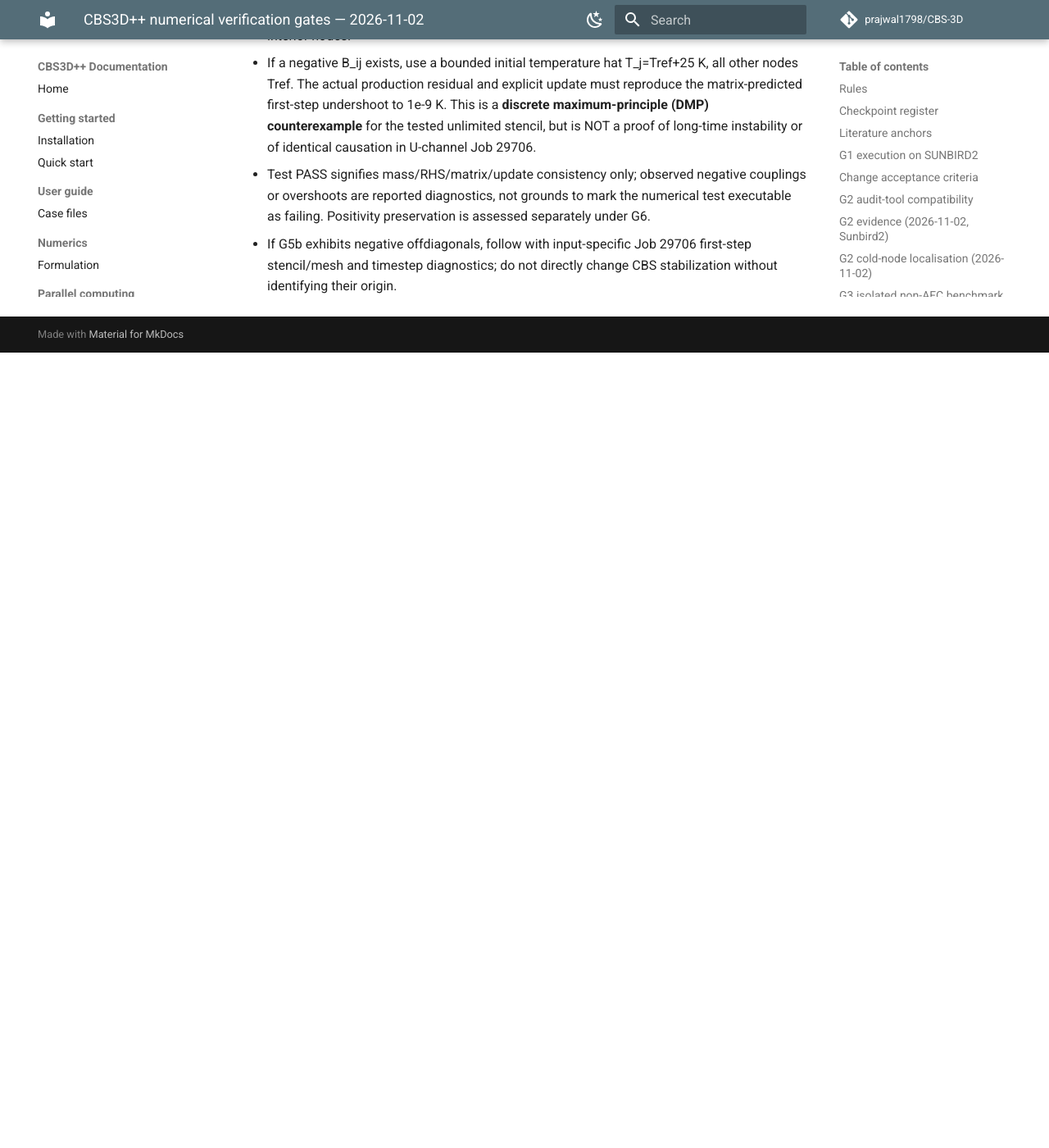
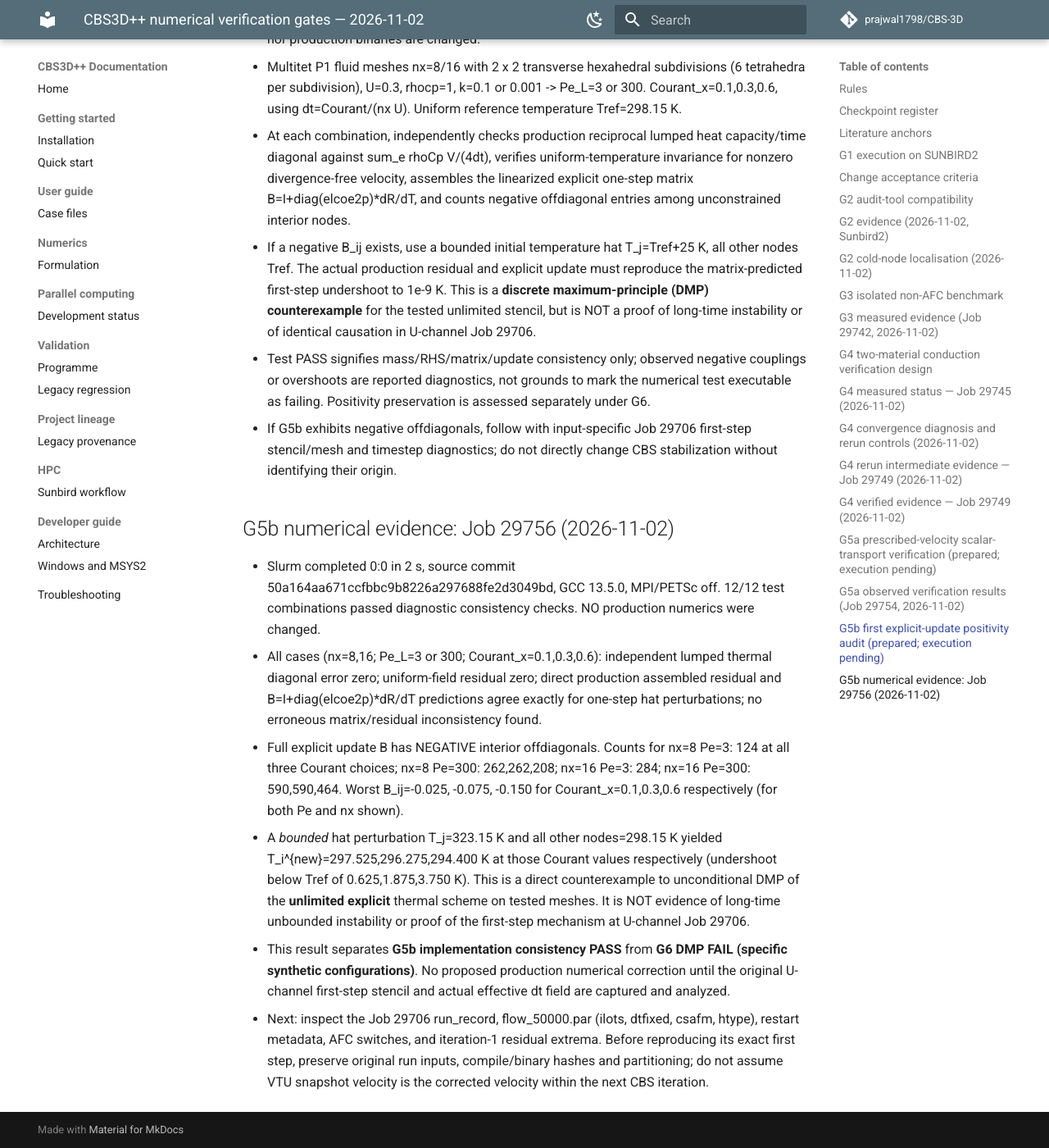
Before and after one commit to prajwal1798/CBS-3D, an MkDocs documentation site: the page built from docs/verification/CBS3D_NUMERICAL_VERIFICATION_GATES.md, in a window 1280 px wide and 1400 px high, scrolled down 10255 px. Shown: the whole window at 82% size. Built offline with MkDocs 1.6.1 and Material for MkDocs 9.7.7, drawn with Linux system fonts in a browser that asks for light colours; comment, search, counter and statistics services are not loaded; before the commit the page ends 10685 px from its top, so only the background shows below that; some of the changed text lies outside the part shown.

Commit message:
docs: record G5b Job 29756 implementation PASS and explicit DMP counterexample, plan input-specific G6

```diff
--- a/docs/verification/CBS3D_NUMERICAL_VERIFICATION_GATES.md
+++ b/docs/verification/CBS3D_NUMERICAL_VERIFICATION_GATES.md
@@ -20,8 +20,8 @@
 | G2 | Actual inlet/outlet/wall/interface boundary inventory and flux sign | Every applied BC and flux accounted for | PASS (structural): Job 29706 has only BC 511/520/530/532, 648 BC532 faces = 0.0006 m^2, 60 W applied, zero duplicate faces, zero MPI duplicate mismatch; full global energy closure remains G7 |
 | G3 | Solid-only diffusion | Uniform/linear patch tests; analytical heated slab; mesh refinement | Analytical slab and serial/MPI PASS, Job 29742; systematic mesh refinement still pending |
 | G4 | Two-material conduction | Shared interface temperature, weak flux continuity, integrated balance | PASS: Job 29749 reached thermal steady state, max analytic error 3.681e-5 K, two-sided flux 999.978/999.984 W/m², serial/MPI 1.11e-15 K, qA=0.016 W |
-| G5 | Prescribed-flow scalar transport | Uniform T, analytical convection-diffusion and manufactured solutions | G5a PASS: Job 29754, 3-grid Pe=3 exact steady profile and bounds; G5b explicit-update diagnostic committed but not executed; full coupled/transient MMS pending |
-| G6 | Discrete positivity / DMP | Inspect assembled update matrix and *first* bound violation | U-channel AFC-off run: 176 cold nodes, ALL fluid-only, zero interface/solid; root mechanism and first crossing unresolved |
+| G5 | Prescribed-flow scalar transport | Uniform T, analytical convection-diffusion and manufactured solutions | G5a PASS (29754): 3-grid steady Pe=3, bound-preserving exact solution; G5b implementation PASS (29756): production mass/RHS/matrix/first-step consistency, but unlimited update fails DMP on synthetic meshes; full coupled/transient MMS pending |
+| G6 | Discrete positivity / DMP | Inspect assembled update matrix and *first* bound violation | FAIL (unconditional DMP, synthetic meshes, Job 29756): negative offdiagonals and first-step 0.625/1.875/3.750 K undershoots; actual U-channel first-step mechanism still unresolved |
 | G7 | Integrated energy and mass | Sources + boundary heat = advection + storage within stated tolerance | Existing balance script; pending for U-channel |
 | G8 | Serial/MPI and restart parity | Independent solutions agree at declared tolerances | Pending |
 | G9 | Time/iteration convergence | Stationary residual, dt-variation and stopping robustness | Pending |
@@ -176,3 +176,12 @@
 - If a negative B_ij exists, use a bounded initial temperature hat T_j=Tref+25 K, all other nodes Tref. The actual production residual and explicit update must reproduce the matrix-predicted first-step undershoot to 1e-9 K. This is a **discrete maximum-principle (DMP) counterexample** for the tested unlimited stencil, but is NOT a proof of long-time instability or of identical causation in U-channel Job 29706.
 - Test PASS signifies mass/RHS/matrix/update consistency only; observed negative couplings or overshoots are reported diagnostics, not grounds to mark the numerical test executable as failing. Positivity preservation is assessed separately under G6.
 - If G5b exhibits negative offdiagonals, follow with input-specific Job 29706 first-step stencil/mesh and timestep diagnostics; do not directly change CBS stabilization without identifying their origin.
+
+## G5b numerical evidence: Job 29756 (2026-11-02)
+
+- Slurm completed 0:0 in 2 s, source commit 50a164aa671ccfbbc9b8226a297688fe2d3049bd, GCC 13.5.0, MPI/PETSc off. 12/12 test combinations passed diagnostic consistency checks. NO production numerics were changed.
+- All cases (nx=8,16; Pe_L=3 or 300; Courant_x=0.1,0.3,0.6): independent lumped thermal diagonal error zero; uniform-field residual zero; direct production assembled residual and B=I+diag(elcoe2p)*dR/dT predictions agree exactly for one-step hat perturbations; no erroneous matrix/residual inconsistency found.
+- Full explicit update B has NEGATIVE interior offdiagonals. Counts for nx=8 Pe=3: 124 at all three Courant choices; nx=8 Pe=300: 262,262,208; nx=16 Pe=3: 284; nx=16 Pe=300: 590,590,464. Worst B_ij=-0.025, -0.075, -0.150 for Courant_x=0.1,0.3,0.6 respectively (for both Pe and nx shown).
+- A *bounded* hat perturbation T_j=323.15 K and all other nodes=298.15 K yielded T_i^{new}=297.525,296.275,294.400 K at those Courant values respectively (undershoot below Tref of 0.625,1.875,3.750 K). This is a direct counterexample to unconditional DMP of the **unlimited explicit** thermal scheme on tested meshes. It is NOT evidence of long-time unbounded instability or proof of the first-step mechanism at U-channel Job 29706.
+- This result separates **G5b implementation consistency PASS** from **G6 DMP FAIL (specific synthetic configurations)**. No proposed production numerical correction until the original U-channel first-step stencil and actual effective dt field are captured and analyzed.
+- Next: inspect the Job 29706 run_record, flow_50000.par (ilots, dtfixed, csafm, htype), restart metadata, AFC switches, and iteration-1 residual extrema. Before reproducing its exact first step, preserve original run inputs, compile/binary hashes and partitioning; do not assume VTU snapshot velocity is the corrected velocity within the next CBS iteration.
```
